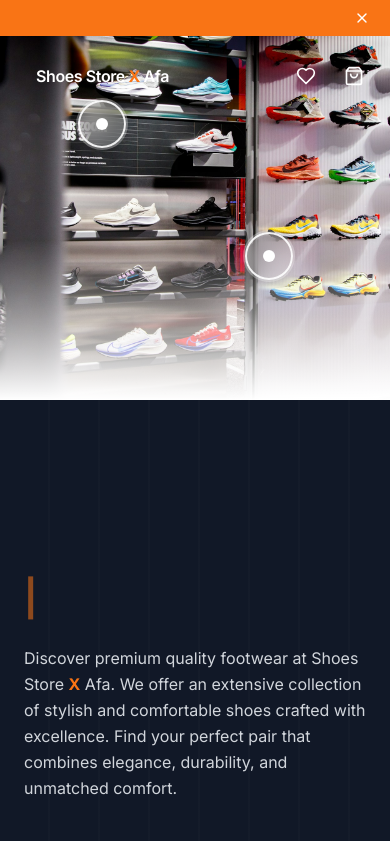
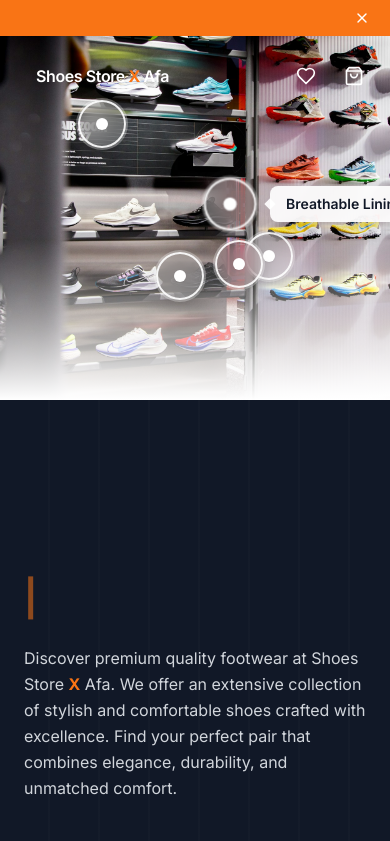
Before and after one commit to AfaCodea/Project-E-Business-dan-Pemrograman-Berbasis-Web, a Next.js app: page / in a window 390 px wide. Shown: the top 841 px of the page. Built offline with nearby package versions, Linux system fonts and the light colour scheme.

Commit message:
update Animasi

```diff
--- a/components/BestSellingProducts.tsx
+++ b/components/BestSellingProducts.tsx
@@ -16,6 +16,7 @@
 
 import { FadeIn, StaggerContainer, fadeInItem } from "@/components/ui/motion"
 import { motion } from "framer-motion"
+import ParticlesBackground from "@/components/ui/ParticlesBackground"
 
 // ... imports ...
 
@@ -41,8 +42,9 @@
   }
 
   return (
-    <section className="py-20 bg-gray-50">
-      <div className="container mx-auto px-4">
+    <section className="py-20 bg-gray-50 relative overflow-hidden">
+      <ParticlesBackground />
+      <div className="container mx-auto px-4 relative z-10">
         <FadeIn direction="up" delay={0.1}>
           <p className="text-orange text-sm font-semibold text-center tracking-wider uppercase mb-3">
             CATEGORIES
--- a/components/ClientReviews.tsx
+++ b/components/ClientReviews.tsx
@@ -46,8 +46,46 @@
   }
 
   return (
-    <section className="py-20 bg-white">
-      <div className="container mx-auto px-4">
+    <section className="py-20 bg-white relative overflow-hidden">
+      {/* Animated Neon Orange Spotlight */}
+      <motion.div
+        className="absolute inset-0 opacity-20"
+        animate={{
+          background: [
+            'radial-gradient(circle at 0% 50%, rgba(251, 146, 60, 0.4) 0%, transparent 50%)',
+            'radial-gradient(circle at 50% 50%, rgba(251, 146, 60, 0.4) 0%, transparent 50%)',
+            'radial-gradient(circle at 100% 50%, rgba(251, 146, 60, 0.4) 0%, transparent 50%)',
+            'radial-gradient(circle at 50% 50%, rgba(251, 146, 60, 0.4) 0%, transparent 50%)',
+            'radial-gradient(circle at 0% 50%, rgba(251, 146, 60, 0.4) 0%, transparent 50%)',
+          ],
+        }}
+        transition={{
+          duration: 8,
+          repeat: Infinity,
+          ease: "linear"
+        }}
+      />
+
+      {/* Secondary moving glow */}
+      <motion.div
+        className="absolute inset-0 opacity-15"
+        animate={{
+          background: [
+            'radial-gradient(circle at 100% 0%, rgba(249, 115, 22, 0.5) 0%, transparent 40%)',
+            'radial-gradient(circle at 0% 100%, rgba(249, 115, 22, 0.5) 0%, transparent 40%)',
+            'radial-gradient(circle at 100% 100%, rgba(249, 115, 22, 0.5) 0%, transparent 40%)',
+            'radial-gradient(circle at 0% 0%, rgba(249, 115, 22, 0.5) 0%, transparent 40%)',
+            'radial-gradient(circle at 100% 0%, rgba(249, 115, 22, 0.5) 0%, transparent 40%)',
+          ],
+        }}
+        transition={{
+          duration: 10,
+          repeat: Infinity,
+          ease: "linear"
+        }}
+      />
+
+      <div className="container mx-auto px-4 relative z-10">
         <FadeIn direction="left" delay={0.2} className="text-right mb-12">
           <div className="inline-block mb-4">
             <span className="text-sm font-semibold text-orange uppercase tracking-wider">
--- a/components/HeroSection.tsx
+++ b/components/HeroSection.tsx
@@ -1,5 +1,6 @@
 "use client"
-import { useState, useEffect } from "react"
+import { useState, useEffect, useRef } from "react"
+import { motion, useScroll, useTransform, easeOut } from "framer-motion"
 import { useRouter } from "next/navigation"
 import { Search } from "lucide-react"
 import { Input } from "@/components/ui/input"
@@ -9,11 +10,53 @@
 // Main hero image - premium shoes display
 const heroImage = "/images/hero-section.jpg"
 
+const Hotspot = ({ className, delay, label, isActive, onHover }: { className: string, delay: number, label: string, isActive: boolean, onHover: (isHovering: boolean) => void }) => (
+  <motion.div
+    initial={{ opacity: 0, scale: 0 }}
+    animate={{ opacity: 1, scale: 1 }}
+    transition={{ delay, duration: 0.5 }}
+    className={`absolute ${className} group z-20`}
+    onMouseEnter={() => onHover(true)}
+    onMouseLeave={() => onHover(false)}
+  >
+    <div className="relative flex items-center justify-center w-12 h-12 cursor-pointer">
+      {/* Pulsing Ring */}
+      <motion.div
+        animate={{ scale: [1, 1.5, 1], opacity: [0.5, 0, 0.5] }}
+        transition={{ duration: 2, repeat: Infinity, ease: "easeInOut" }}
+        className="absolute inset-0 rounded-full bg-white/30"
+      />
+
+      {/* Main Circle */}
+      <div className={`relative w-12 h-12 rounded-full border-2 border-white/90 backdrop-blur-md flex items-center justify-center transition-all shadow-lg ring-2 ring-white/30 ${isActive ? 'bg-white/30 scale-110' : 'bg-white/20 hover:bg-white/30 hover:scale-110'}`}>
+        <div className="w-3 h-3 rounded-full bg-white shadow-sm"></div>
+      </div>
+
+      {/* Tooltip */}
+      <div className={`absolute left-full ml-4 px-4 py-2 bg-white/90 backdrop-blur-md rounded-lg shadow-xl transition-all duration-300 pointer-events-none whitespace-nowrap ${isActive ? 'opacity-100 translate-x-0' : 'opacity-0 -translate-x-2 group-hover:opacity-100 group-hover:translate-x-0'}`}>
+        <p className="text-sm font-semibold text-gray-900">{label}</p>
+        <div className="absolute left-0 top-1/2 -translate-x-1 -translate-y-1/2 w-2 h-2 bg-white/90 rotate-45"></div>
+      </div>
+    </div>
+  </motion.div>
+)
+
 export default function HeroSection() {
   const [searchQuery, setSearchQuery] = useState("")
   const [displayText, setDisplayText] = useState("")
   const fullText = "Step Into Style & Comfort"
   const router = useRouter()
+  const containerRef = useRef(null)
+  const [activeHotspot, setActiveHotspot] = useState(0)
+  const [isHoveringHotspot, setIsHoveringHotspot] = useState(false)
+
+  const { scrollYProgress } = useScroll({
+    target: containerRef,
+    offset: ["start start", "end start"]
+  })
+
+  const y = useTransform(scrollYProgress, [0, 1], ["0%", "20%"], { ease: easeOut })
+  const scale = useTransform(scrollYProgress, [0, 1], [1, 1.1], { ease: easeOut })
 
   useEffect(() => {
     let currentIndex = 0
@@ -53,6 +96,17 @@
     return () => clearTimeout(timeoutId)
   }, [])
 
+  // Auto-cycle hotspots
+  useEffect(() => {
+    if (isHoveringHotspot) return
+
+    const interval = setInterval(() => {
+      setActiveHotspot((prev) => (prev + 1) % 5) // 5 is total hotspots
+    }, 3000)
+
+    return () => clearInterval(interval)
+  }, [isHoveringHotspot])
+
   const handleSearch = () => {
     if (searchQuery.trim()) {
       router.push(`/shop?search=${encodeURIComponent(searchQuery.trim())}`)
@@ -66,7 +120,7 @@
   }
 
   return (
-    <section className="relative min-h-screen flex flex-col lg:flex-row">
+    <section ref={containerRef} className="relative min-h-screen flex flex-col lg:flex-row overflow-hidden">
       {/* Left Side - Dark Paneled Wall with Content */}
       <div className="relative w-full lg:w-1/2 bg-gray-900 flex items-center justify-center pt-24 lg:pt-0">
         {/* Paneled Wall Pattern */}
@@ -108,8 +162,20 @@
       </div>
 
       {/* Right Side - Shoes Display Image */}
-      <div className="relative w-full lg:w-1/2 bg-white order-first lg:order-last">
-        <div className="relative h-full min-h-[400px] sm:min-h-[500px] lg:min-h-screen">
+      <div className="relative w-full lg:w-1/2 bg-white order-first lg:order-last overflow-hidden">
+        <motion.div
+          className="relative h-full min-h-[400px] sm:min-h-[500px] lg:min-h-screen"
+          initial={{ clipPath: "inset(10% 10% 10% 10%)", scale: 1.2 }}
+          animate={{ clipPath: "inset(0% 0% 0% 0%)", scale: 1 }}
+          transition={{ duration: 1.5, ease: [0.22, 1, 0.36, 1] }}
+          style={{
+            y,
+            scale,
+            willChange: "transform",
+            backfaceVisibility: "hidden",
+            WebkitBackfaceVisibility: "hidden"
+          }}
+        >
           <Image
             src={heroImage}
             alt="Premium shoes collection"
@@ -122,13 +188,42 @@
           <div className="absolute bottom-0 left-0 right-0 h-40 bg-gradient-to-t from-white to-transparent z-10" />
 
           {/* Hotspot Indicators - White circles with glow */}
-          <div className="absolute top-[25%] left-[20%] w-12 h-12 rounded-full border-2 border-white/90 bg-white/20 backdrop-blur-md flex items-center justify-center cursor-pointer hover:bg-white/30 hover:scale-110 transition-all shadow-lg ring-2 ring-white/30">
-            <div className="w-3 h-3 rounded-full bg-white"></div>
-          </div>
-          <div className="absolute bottom-[30%] right-[25%] w-12 h-12 rounded-full border-2 border-white/90 bg-white/20 backdrop-blur-md flex items-center justify-center cursor-pointer hover:bg-white/30 hover:scale-110 transition-all shadow-lg ring-2 ring-white/30">
-            <div className="w-3 h-3 rounded-full bg-white"></div>
-          </div>
-        </div>
+          <Hotspot
+            className="top-[25%] left-[20%]"
+            delay={1}
+            label="Premium Leather"
+            isActive={activeHotspot === 0}
+            onHover={setIsHoveringHotspot}
+          />
+          <Hotspot
+            className="bottom-[30%] right-[25%]"
+            delay={1.2}
+            label="Air Cushion Sole"
+            isActive={activeHotspot === 1}
+            onHover={setIsHoveringHotspot}
+          />
+          <Hotspot
+            className="top-[45%] right-[35%]"
+            delay={1.4}
+            label="Breathable Lining"
+            isActive={activeHotspot === 2}
+            onHover={setIsHoveringHotspot}
+          />
+          <Hotspot
+            className="bottom-[25%] left-[40%]"
+            delay={1.6}
+            label="Anti-slip Grip"
+            isActive={activeHotspot === 3}
+            onHover={setIsHoveringHotspot}
+          />
+          <Hotspot
+            className="top-[60%] left-[55%]"
+            delay={1.8}
+            label="Memory Foam Insole"
+            isActive={activeHotspot === 4}
+            onHover={setIsHoveringHotspot}
+          />
+        </motion.div>
       </div>
     </section>
   )
--- /dev/null
+++ b/components/ui/ParticlesBackground.tsx
@@ -0,0 +1,104 @@
+"use client"
+
+import { useEffect, useState } from "react";
+import Particles, { initParticlesEngine } from "@tsparticles/react";
+import { loadSlim } from "@tsparticles/slim";
+
+export default function ParticlesBackground() {
+    const [init, setInit] = useState(false);
+
+    useEffect(() => {
+        initParticlesEngine(async (engine) => {
+            await loadSlim(engine);
+        }).then(() => {
+            setInit(true);
+        });
+    }, []);
+
+    if (!init) {
+        return null;
+    }
+
+    return (
+        <Particles
+            id="tsparticles"
+            className="absolute inset-0 z-0"
+            options={{
+                background: {
+                    color: {
+                        value: "transparent",
+                    },
+                },
+                fpsLimit: 120,
+                interactivity: {
+                    events: {
+                        onClick: {
+                            enable: true,
+                            mode: "push",
+                        },
+                        onHover: {
+                            enable: true,
+                            mode: "grab",
+                        },
+                        resize: {
+                            enable: true,
+                        },
+                    },
+                    modes: {
+                        push: {
+                            quantity: 4,
+                        },
+                        grab: {
+                            distance: 140,
+                            links: {
+                                opacity: 0.5
+                            }
+                        },
+                    },
+                },
+                particles: {
+                    color: {
+                        value: ["#f97316", "#3b82f6", "#eab308", "#ef4444", "#10b981"],
+                    },
+                    links: {
+                        color: "#9ca3af",
+                        distance: 150,
+                        enable: true,
+                        opacity: 0.2,
+                        width: 1,
+                    },
+                    move: {
+                        direction: "none",
+                        enable: true,
+                        outModes: {
+                            default: "bounce",
+                        },
+                        random: false,
+                        speed: 1.5,
+                        straight: false,
+                    },
+                    number: {
+                        density: {
+                            enable: true,
+                        },
+                        value: 60,
+                    },
+                    opacity: {
+                        value: 0.5,
+                    },
+                    shape: {
+                        type: "circle",
+                    },
+                    size: {
+                        value: { min: 1, max: 3 },
+                    },
+                },
+                detectRetina: true,
+                fullScreen: {
+                    enable: false,
+                    zIndex: 0
+                }
+            }}
+        />
+    );
+}
--- a/package.json
+++ b/package.json
@@ -14,6 +14,8 @@
     "@radix-ui/react-label": "^2.1.8",
     "@radix-ui/react-slot": "^1.0.2",
     "@radix-ui/react-toast": "^1.2.15",
+    "@tsparticles/react": "^3.0.0",
+    "@tsparticles/slim": "^3.9.1",
     "class-variance-authority": "^0.7.1",
     "clsx": "^2.1.1",
     "embla-carousel-react": "^8.0.0",
```
Also changed, not shown: 1 other file (tests, documents, lock files or other folders).
